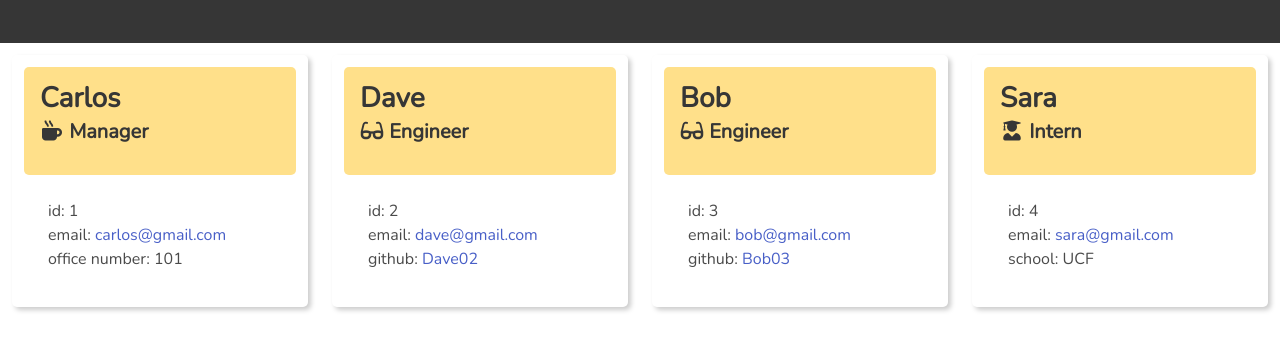
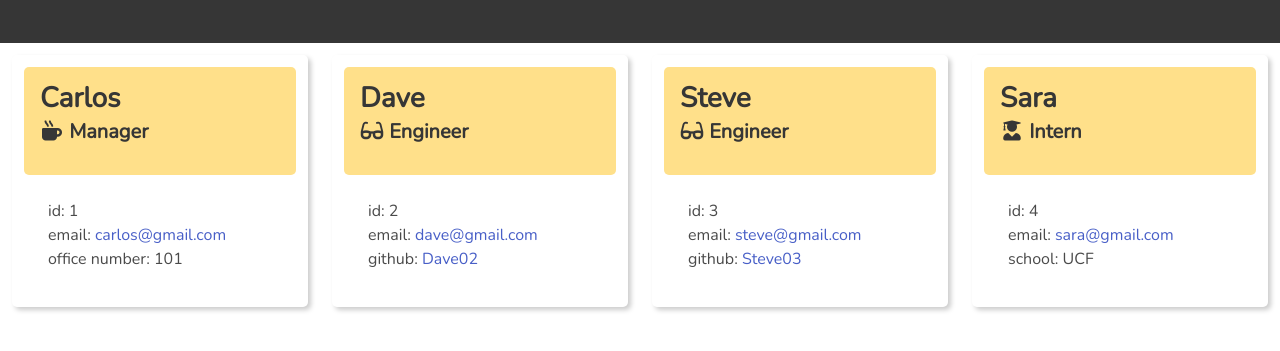
Before and after one commit to Clos86/team-profile-generator, a website: page dist/index.html in a window 1280 px wide. Shown: the part 89-440 px from the top of the page. Drawn offline with nearby package versions, Linux system fonts and the light colour scheme.

```diff
--- a/dist/index.html
+++ b/dist/index.html
@@ -65,7 +65,7 @@
 
 <div class="column is-one-fourth">
     <div class="content has-background-warning is-marginless">
-      <h2 class="title">Bob</h2>
+      <h2 class="title">Steve</h2>
     <h4 class="subtitle">
       <span class="icon"><i class="fas fa-glasses"></i></span>
       Engineer</h4>
@@ -76,11 +76,11 @@
       </div>
       <div class="tile is-12">
         email:&nbsp;
-        <a href="mailto:email: bob@gmail.com">bob@gmail.com</a>
+        <a href="mailto:email: steve@gmail.com">steve@gmail.com</a>
       </div>
       <div class="tile is-12">
         github:&nbsp;
-        <a href="https://github.com/Bob03">Bob03</a>
+        <a href="https://github.com/Steve03">Steve03</a>
       </div>
     </section>
   </div>
```
Also changed, not shown: README.md.
